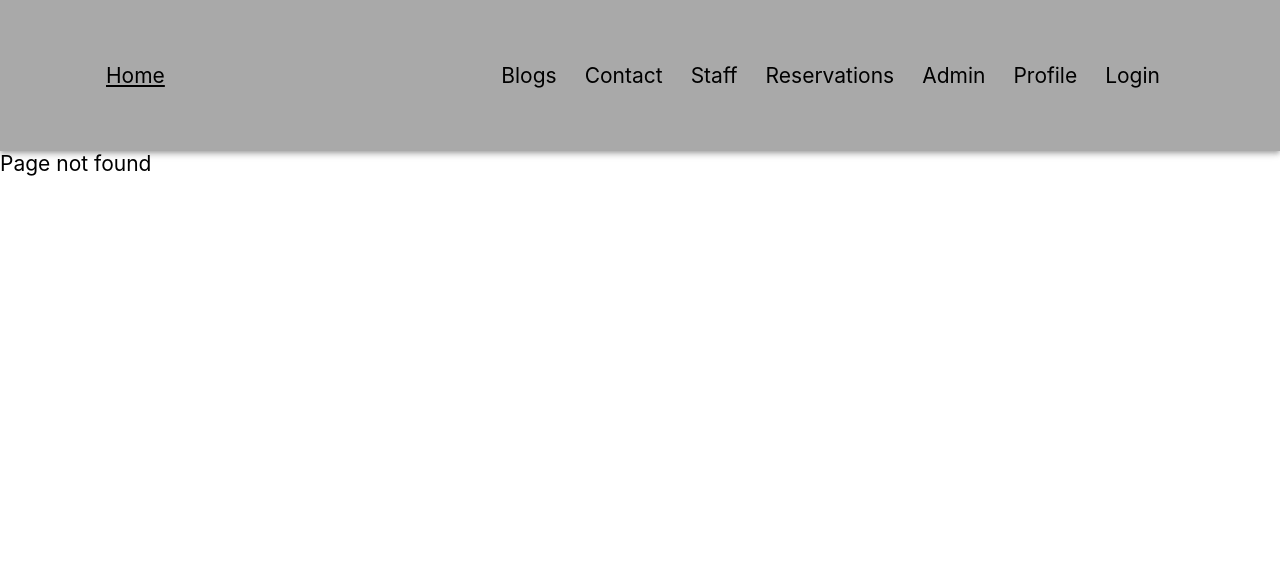
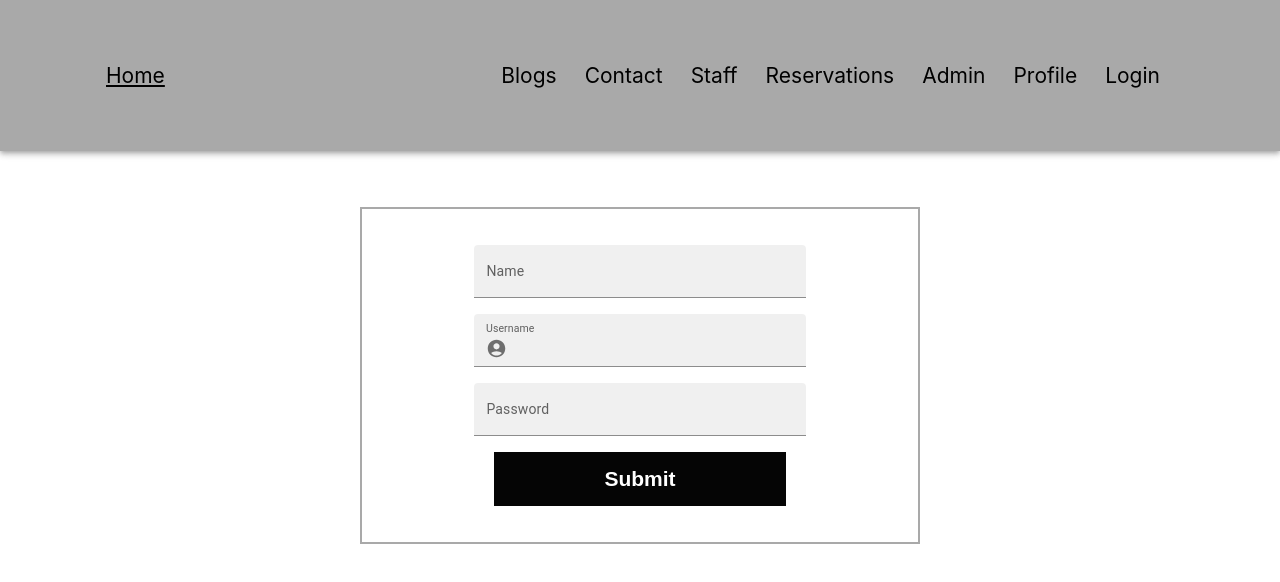
Before and after one commit to meiliizzsuju/roondayview, a React (Create React App) app in the folder frontend/: page /register in a window 1280 px wide. Before the commit this address had no page. Shown: the top 582 px of the page. Built offline with nearby package versions, Linux system fonts and the light colour scheme.

Commit message:
Register page + form post

```diff
--- a/frontend/src/App.js
+++ b/frontend/src/App.js
@@ -18,6 +18,7 @@ import { Profile } from './components/profile/Profile'
 import { AuthProvider } from './components/Auth';
 import { RequireAuth } from './components/RequireAuth';
 import StaffUser from './components/staffuser/StaffUser';
+import Register from './components/register/Register';
 const LazyContact = React.lazy(() => import('./components/contact/Contact'))
 
 function App() {
@@ -49,6 +50,7 @@ function App() {
               }
           />
           <Route path='log-in' element={<Login />} />
+          <Route path='register' element={<Register />} />
           <Route path='staff' element={<RestaurantStaff />}>
             <Route index element={<FeaturedMenu />} />
             <Route path='featured' element={<FeaturedMenu/>} />
--- a/frontend/src/components/login/LogIn.jsx
+++ b/frontend/src/components/login/LogIn.jsx
@@ -24,6 +24,9 @@ export const Login = () => {
           <div className='login__form'>
             <input type='text' onChange={(e) => setUser(e.target.value)} placeholder='Username'></input>
             <button onClick={handleLogin} className="btn btn-form">Login</button>
+            <a href="/register">
+              Create new account
+            </a>
           </div>
         </div>
       </Container>
--- /dev/null
+++ b/frontend/src/components/register/Register.jsx
@@ -0,0 +1,102 @@
+import { Box, Container, InputAdornment, TextField } from '@mui/material';
+import AccountCircle from '@mui/icons-material/AccountCircle';
+import React from 'react'
+import { useState } from 'react';
+import axios from "axios";
+import { useNavigate } from 'react-router-dom';
+
+import './register.css';
+
+const Register = () => {
+    const navigate = useNavigate();
+
+    const [name, setName] = useState('');
+    const [username, setUsername] = useState('');
+    const [password, setPassword] = useState('');
+    const [submit, setSubmit] = useState(false);
+    const [userExist, setUserExist] = useState(false);
+
+    const handleSubmit = () => {
+        setSubmit(true)
+        axios.post('http://localhost:5000/users/register', {
+            name: name,
+            username: username,
+            password: password
+        })
+        .then(function (response) {
+            if(response.status === 200){
+                alert('Register completed');
+                setSubmit(false)
+                setUserExist(false)
+                setName('')
+                setUsername('')
+                setPassword('')
+
+                navigate('/log-in')
+            }
+        })
+        .catch(function (error) {
+            if(error.response.status === 400){
+                alert(error.response.data['data'])
+                setUserExist(true)
+            }
+        });
+
+    }
+
+
+    return (
+    <div className='register'>
+        <Container>
+            <div className='register__form'>
+                <Box
+                    component="form"
+                    sx={{
+                        '& > :not(style)': { m: 1, width: '25ch' },
+                    }}
+
+                    autoComplete="off"
+                >
+                    <TextField id="regis-name" label="Name" variant="filled"
+                        value={name}
+                        onChange={(e)=> setName(e.target.value)}
+                        error={submit===true&&name === ''}
+                    />
+                    <TextField id="regis-username" label="Username" variant="filled"
+                        value={username}
+                        onChange={(e)=> setUsername(e.target.value)}
+                        error={((submit===true&&username === '') || userExist===true)}
+                        InputProps={{
+                            startAdornment: (
+                                <InputAdornment position="start">
+                                <AccountCircle />
+                                </InputAdornment>
+                            ),
+                            }
+                        }
+                    />
+                    <TextField
+                        id="regis-password"
+                        label="Password"
+                        type="password"
+                        value={password}
+                        onChange={(e)=> setPassword(e.target.value)}
+                        autoComplete="current-password"
+                        variant="filled"
+                        error={submit===true&&password === ''}
+                    />
+
+                    <button className='btn'
+                        type="button"
+                        onClick={handleSubmit}
+                    >
+                        Submit
+                    </button>
+                </Box>
+            </div>
+        </Container>
+    </div>
+  )
+}
+
+export default Register
--- /dev/null
+++ b/frontend/src/components/register/register.css
@@ -0,0 +1,12 @@
+.register{
+    padding: 4rem 2rem;
+}
+
+.register__form{
+    width: 100%;
+    max-width: 500px;
+    margin: 0 auto;
+    text-align: center;
+    padding: 2rem;
+    border: 2px solid var(--color-primary);
+}
```
